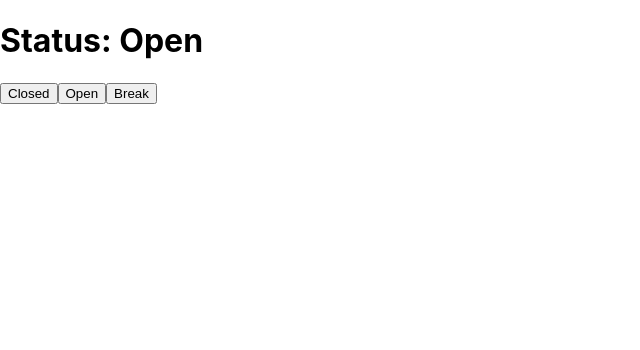
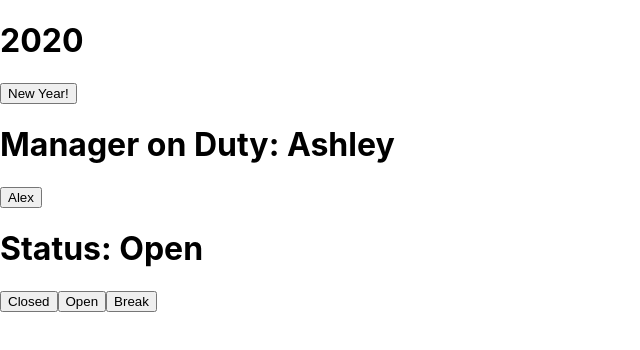
Before and after one commit to AshleyQSmith/hello-react, a React (Create React App) app: page / in a window 1280 px wide. Shown: the top 350 px of the page, without its empty margins (0-640 px from the left). Built offline with nearby package versions, Linux system fonts and the light colour scheme.

Commit message:
multiple state variables

```diff
--- a/src/index.js
+++ b/src/index.js
@@ -3,14 +3,26 @@
 import "./index.css";
 
 function App() {
+  const [year, setYear] = useState(2020);
+  const [manager, setManager] = useState("Ashley");
   const [status, setStatus] = useState("Open");
   return (
+    <>
+      <div>
+        <h1>{year}</h1>
+        <button onClick={() => setYear(year + 1)}>New Year!</button>
+      </div>
+      <div>
+        <h1>Manager on Duty: {manager}</h1>
+        <button onClick={() => setManager("Alex")}>Alex</button>
+      </div>
       <div>
         <h1>Status: {status} </h1>
         <button onClick={() => setStatus("Closed")}>Closed</button>
         <button onClick={() => setStatus("Open")}>Open</button>
         <button onClick={() => setStatus("Back in 5")}>Break</button>
       </div>
+    </>
   );
 }
 
```
Lines whose indentation alone changed are shown as unchanged.
